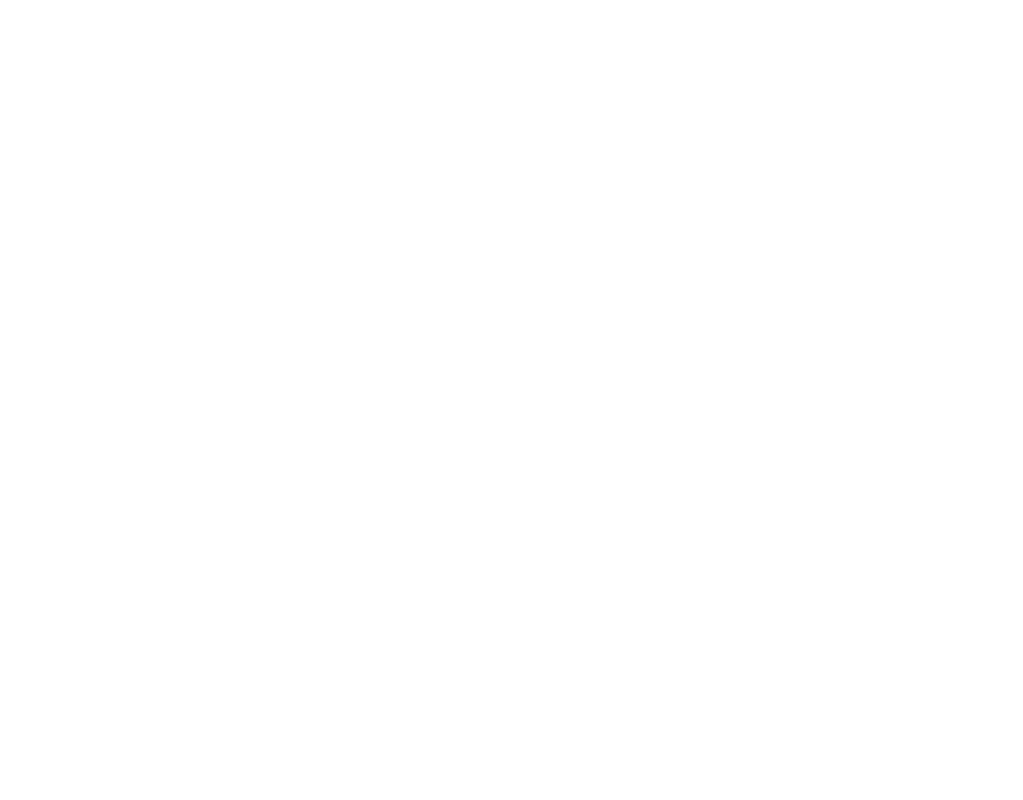
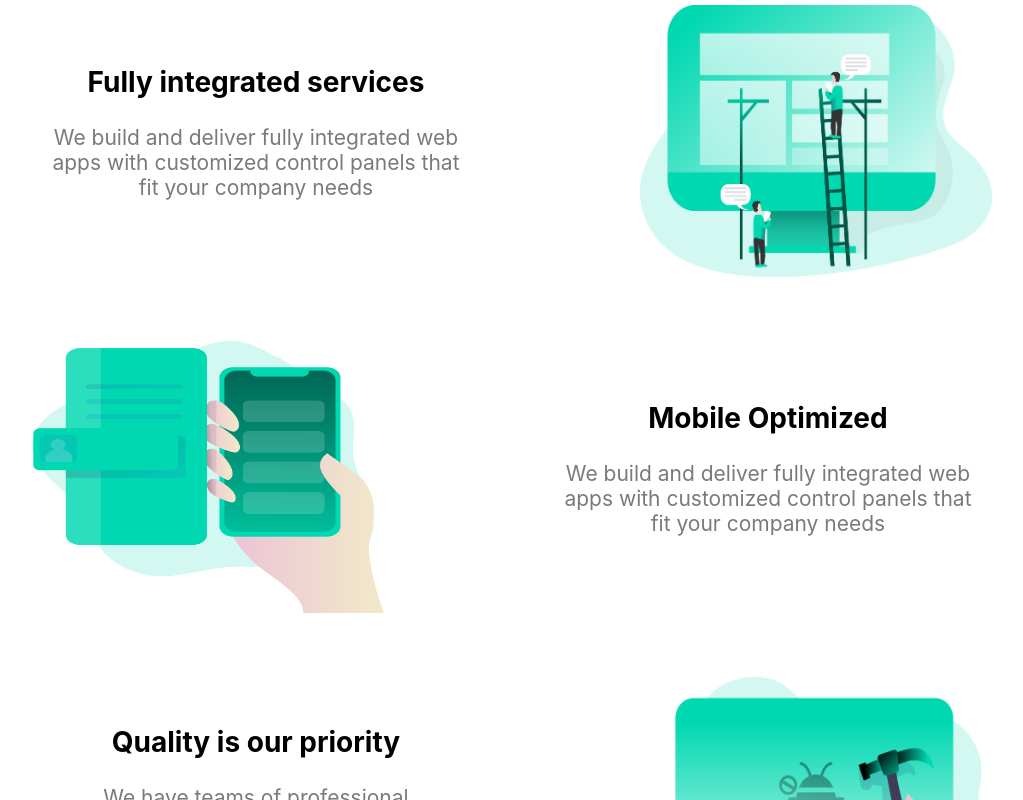
Before and after one commit to alexangria1992/responsive-react-website, a React (Create React App) app: page / in a window 1280 px wide. Shown: the part 940-1740 px from the top of the page, without its empty margins (128-1151 px from the left). Before the commit the page ends 1300 px from the top, so only its background shows below. Built offline with nearby package versions, Linux system fonts and the light colour scheme; the HTML template or start-up script is replaced by a standard one; a web font is replaced by a local one.

Commit message:
Created 1st Section of homepage

```diff
--- /dev/null
+++ b/src/components/ourService/index.jsx
@@ -0,0 +1,48 @@
+import React from 'react'
+import styled from 'styled-components/macro';
+
+const ServiceContainer = styled.div`
+    display: flex;
+    align-items: center;
+    flex-direction: ${({isReversed}) => isReversed && "row-reverse" };
+    margin-bottom: 4em;
+`;
+
+const ServiceImg = styled.img`
+    width: 22em;
+    height: 17em;
+`;
+
+const DescriptionContainer = styled.div`
+    display: flex;
+    flex-direction: column;
+    align-items: center;
+    max-width: 60%;
+`;
+
+const Title = styled.h2`
+    color: #000;
+    font-size: 28px;
+    font-weight: 700;
+    margin: 5px 0;
+`;
+
+const Details = styled.p`
+    color: #7A7A7A;
+    font-size: 21px;
+    text-align: center;
+    max-width: 55%;
+`;
+
+
+export function OurService(props)
+{
+    const {imgUrl, title, description, isReversed} = props;
+return <ServiceContainer isReversed={isReversed}>
+        <DescriptionContainer>
+            <Title>{title}</Title>
+            <Details>{description}</Details>
+        </DescriptionContainer>
+        <ServiceImg src={imgUrl}/>
+    </ServiceContainer>
+    }
--- a/src/containers/homepage/servicesSection.jsx
+++ b/src/containers/homepage/servicesSection.jsx
@@ -2,17 +2,36 @@
 import styled from 'styled-components'
 import {Element} from "react-scroll"
 import {SectionTitle} from  "../../components/sectionTitle";
+import {Marginer} from "../../components/marginer";
+import {OurService} from "../../components/ourService";
+import Service1Img from "../../assets/illustrations/web_development_.png";
+import Service2Img from "../../assets/illustrations/mobile_phone.png";
+import Service3Img from "../../assets/illustrations/bug_fixed.png";
+
 const ServicesContainer = styled(Element)`
   width: 100%;
-  min-height: 500px;
+  min-height: 1400px;
   display: flex;
   flex-direction: column;
+  align-items: center;
+  padding: 10px 0;
 `
 
 export function ServicesSection(props)
 {
    return( <ServicesContainer name="servicesSection">
        <SectionTitle>Best Quality Software</SectionTitle>
+       <Marginer direction="vertical" margin="3em"/>
+       <OurService title="Fully integrated services" description="We build and deliver
+       fully integrated web apps with customized control panels that fit your company needs"
+       imgUrl={Service1Img}/>
+        <OurService title="Mobile Optimized" description="We build and deliver
+       fully integrated web apps with customized control panels that fit your company needs"
+       imgUrl={Service2Img}
+       isReversed/>
+          <OurService title="Quality is our priority" description="We have teams of professional developers, designers and managers that ensures
+          delivering the best software for your company."
+       imgUrl={Service3Img}/>
     </ServicesContainer>
    )
 }
```
